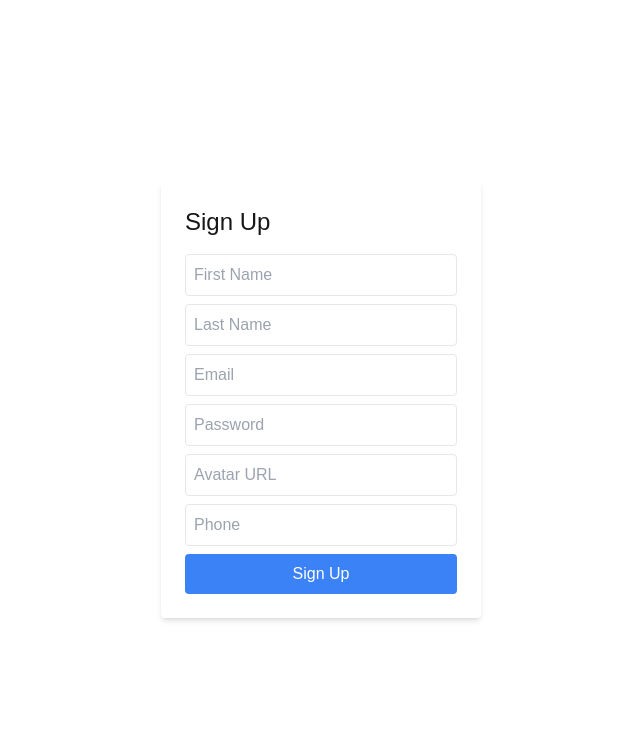
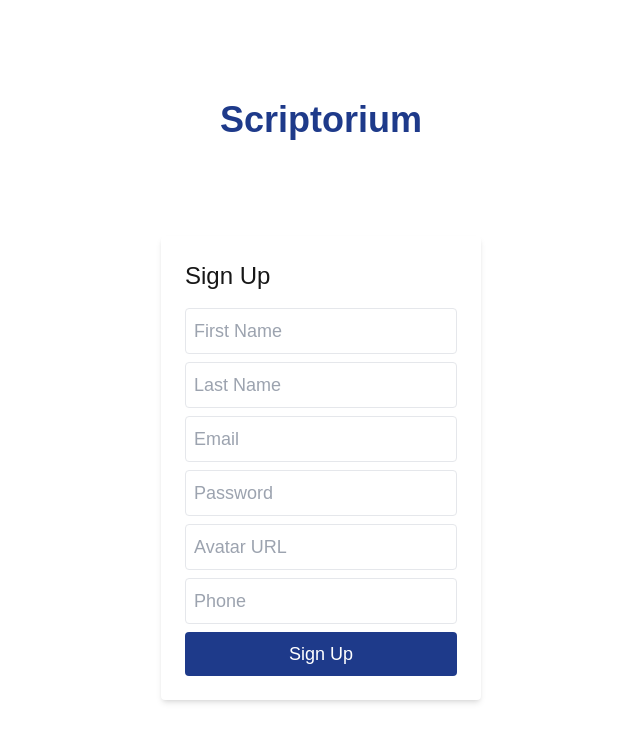
Before and after one commit to umututku03/CSC309-Scriptorium, a Next.js app in the folder PP2/scriptorium/: page /signup in a window 1280 px wide. Shown: the top 742 px of the page, without its empty margins (319-959 px from the left). Built offline with nearby package versions, Linux system fonts and the light colour scheme.

Commit message:
fomatting

```diff
--- a/PP2/scriptorium/pages/login.tsx
+++ b/PP2/scriptorium/pages/login.tsx
@@ -30,11 +30,11 @@ export default function Login() {
   };
 
   return (
-    <div className="flex justify-center items-center h-screen">
-      <form
-        onSubmit={handleSubmit}
-        className="bg-white p-6 rounded shadow-md w-80"
-      >
+    <div className="flex flex-col items-center justify-center min-h-screen p-8 pb-20 gap-16 sm:p-20 font-[family-name:var(--font-geist-sans)] text-lg">
+      <header className="text-4xl text-blue-900 font-bold mb-8">
+        Scriptorium
+      </header>
+      <div className="bg-white p-6 rounded shadow-md w-80">
         <h2 className="text-2xl mb-4">Login</h2>
         {error && <p className="text-red-500">{error}</p>}
         {success && <p className="text-green-500">{success}</p>}
@@ -56,11 +56,11 @@ export default function Login() {
         />
         <button
           type="submit"
-          className="bg-blue-500 text-white p-2 rounded w-full"
+          className="bg-blue-900 text-white p-2 rounded w-full"
         >
           Login
         </button>
-      </form>
+      </div>
     </div>
   );
 }
--- a/PP2/scriptorium/pages/profile.tsx
+++ b/PP2/scriptorium/pages/profile.tsx
@@ -52,11 +52,11 @@ export default function Profile() {
   };
 
   return (
-    <div className="flex justify-center items-center h-screen">
-      <form
-        onSubmit={handleSubmit}
-        className="bg-white p-6 rounded shadow-md w-80"
-      >
+    <div className="flex flex-col items-center justify-center min-h-screen p-8 pb-20 gap-16 sm:p-20 font-[family-name:var(--font-geist-sans)] text-lg">
+      <header className="text-4xl text-blue-900 font-bold mb-8">
+        Scriptorium
+      </header>
+      <div className="bg-white p-6 rounded shadow-md w-80">
         <h2 className="text-2xl mb-4">Profile</h2>
         {error && <p className="text-red-500">{error}</p>}
         {success && <p className="text-green-500">{success}</p>}
@@ -102,11 +102,11 @@ export default function Profile() {
         />
         <button
           type="submit"
-          className="bg-blue-500 text-white p-2 rounded w-full"
+          className="bg-blue-900 text-white p-2 rounded w-full"
         >
           Update
         </button>
-      </form>
+      </div>
     </div>
   );
 }
--- a/PP2/scriptorium/pages/signup.tsx
+++ b/PP2/scriptorium/pages/signup.tsx
@@ -34,11 +34,11 @@ export default function Signup() {
   };
 
   return (
-    <div className="flex justify-center items-center h-screen">
-      <form
-        onSubmit={handleSubmit}
-        className="bg-white p-6 rounded shadow-md w-80"
-      >
+    <div className="flex flex-col items-center justify-center min-h-screen p-8 pb-20 gap-16 sm:p-20 font-[family-name:var(--font-geist-sans)] text-lg">
+      <header className="text-4xl text-blue-900 font-bold mb-8">
+        Scriptorium
+      </header>
+      <div className="bg-white p-6 rounded shadow-md w-80">
         <h2 className="text-2xl mb-4">Sign Up</h2>
         {error && <p className="text-red-500">{error}</p>}
         {success && <p className="text-green-500">{success}</p>}
@@ -92,11 +92,11 @@ export default function Signup() {
         />
         <button
           type="submit"
-          className="bg-blue-500 text-white p-2 rounded w-full"
+          className="bg-blue-900 text-white p-2 rounded w-full"
         >
           Sign Up
         </button>
-      </form>
+      </div>
     </div>
   );
 }
```
